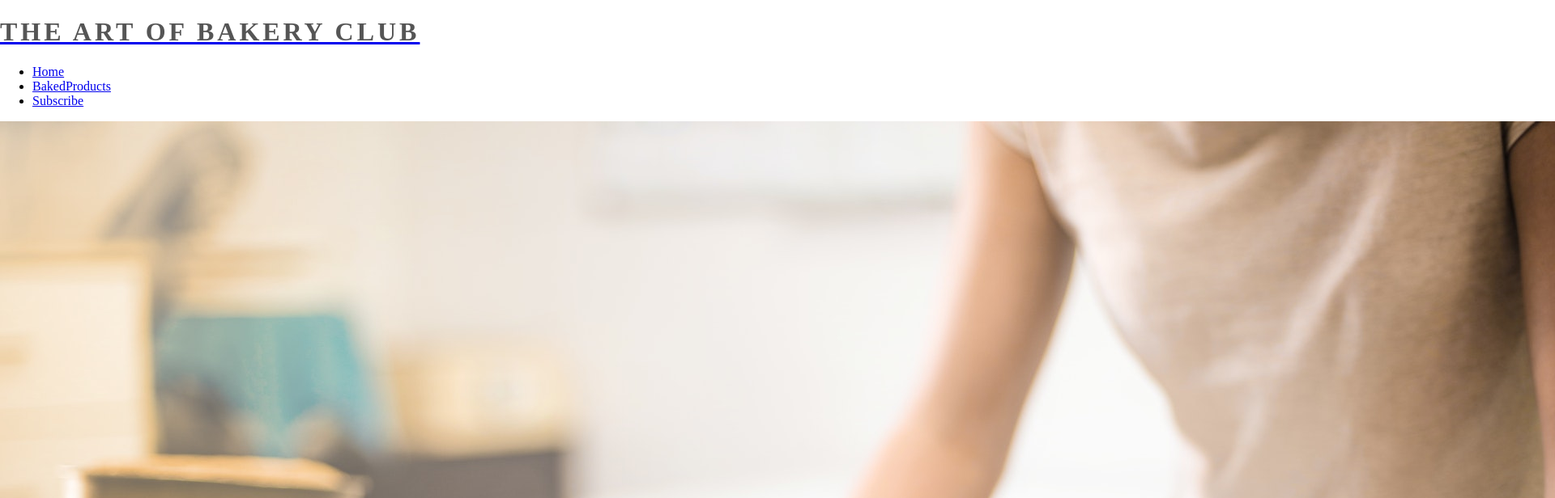
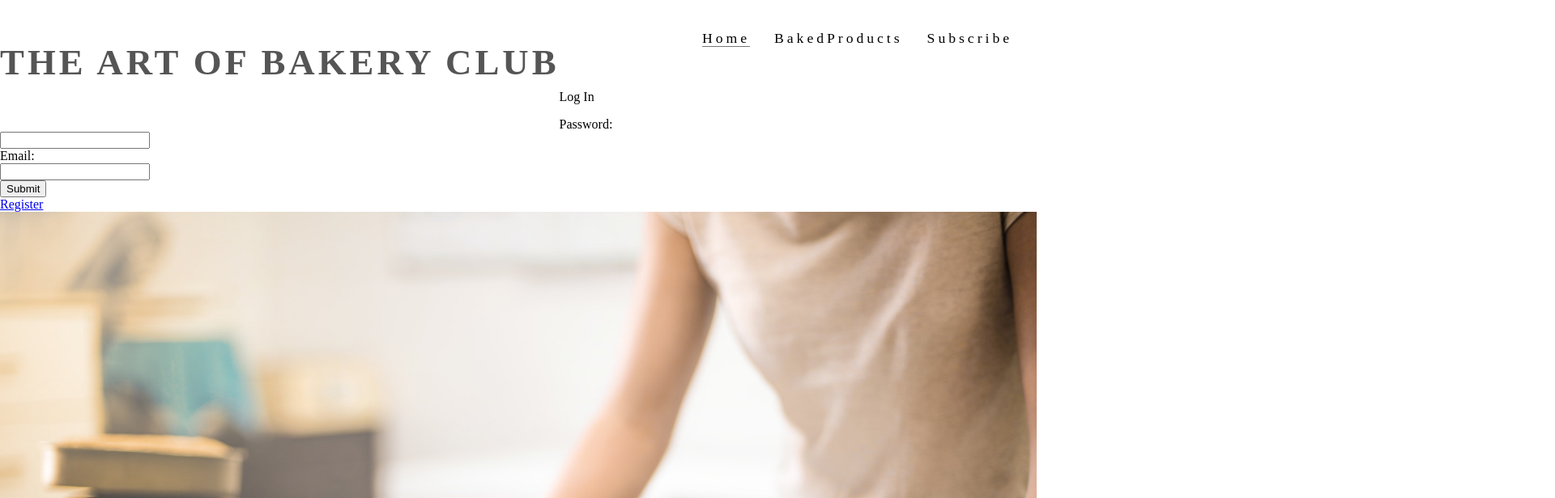
Before and after one commit to Dev-glit/Weare-Bakery, a plain HTML site: page Subscribe.html in a window 1280 px wide. Shown: the top 616 px of the page at 81% size, 1920 px wide, since content can reach past the window. Drawn offline with Linux system fonts and the light colour scheme.

Commit message:
feat: add to html page

```diff
--- a/Subscribe.html
+++ b/Subscribe.html
@@ -1,5 +1,6 @@
 <!DOCTYPE html>
 <html lang="en">
+
 <head>
     <meta charset="UTF-8">
     <meta http-equiv="X-UA-Compatible" content="IE=edge">
@@ -7,28 +8,40 @@
     <link rel="stylesheet" href="assets/css/style.css">
     <title>Weare Bakery</title>
 </head>
+
 <body>
     <header>
         <a href="index.html">
-          <h1>The Art of Bakery club</h1>
+            <h1 id="logo">The Art of Bakery club</h1>
         </a>
         <nav>
-           <ul>
+            <ul id="direction">
                 <li>
-                <a href="index.html">Home</a>
+                    <a href="Subscribe.html" class="direction3">Subscribe</a>
                 </li>
                 <li>
                     <a href="BakedProducts.html">BakedProducts</a>
                 </li>
                 <li>
-                <a href="Subscribe.html">Subscribe</a>
+                    <a class="active" href="index.html">Home</a>
                 </li>
             </ul>
         </nav>
     </header>
     <section>
+        <div id="Join-us">
+            <form>
+                <p>Log In</p>
+                <label for="password">Password:</label><br>
+                <input type="password" id="password"><br>
+                <label for="email">Email:</label><br>
+                <input type="email" id="email"><br>
+                <input type="submit"><br>
                 <div>
-            <img src="assets/images/pexels-andrea-piacquadio-3756050.jpg">
+                    <a href="#" target="_blank">Register</a>
+                </div>
+            </form>
+              <img src="assets/images/pexels-andrea-piacquadio-3756050.jpg" alt="we can get you started" width="100%" >
         </div>
     </section>
 </body>
```
Lines whose indentation alone changed are shown as unchanged.
